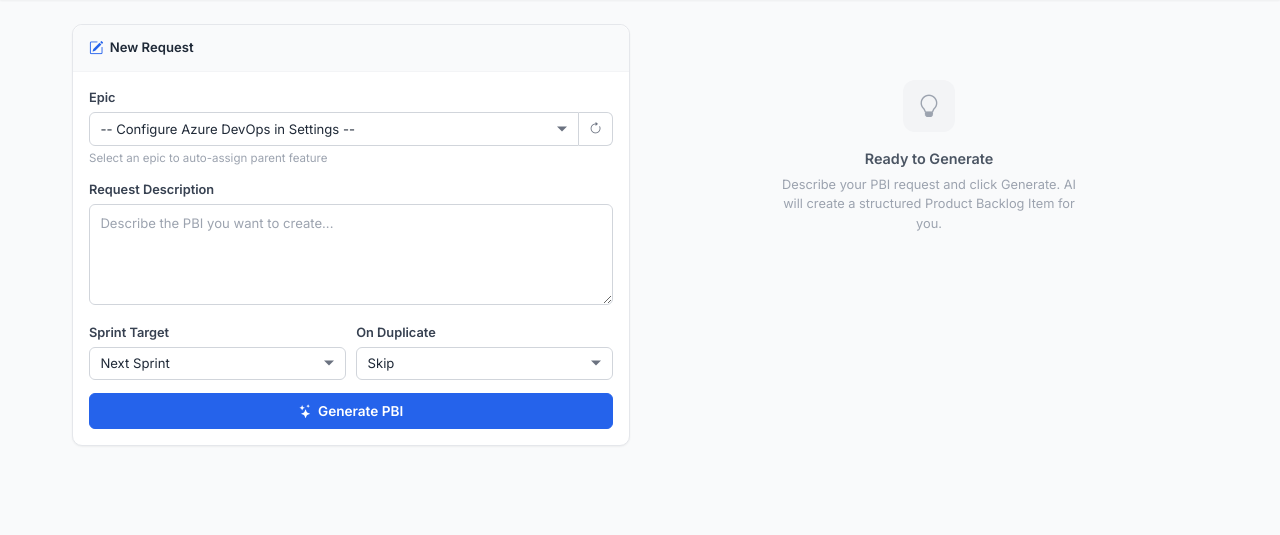
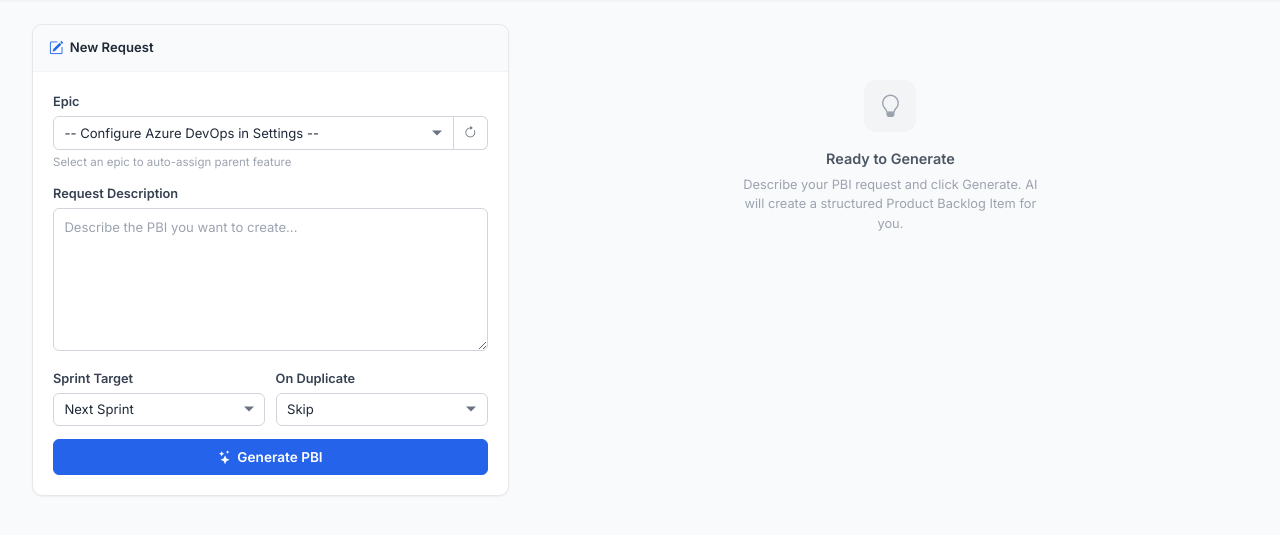
Before and after one commit to damhau/pbi_generator, a Flask app: page / in a window 1280 px wide. Shown: the part 48-583 px from the top of the page. Run offline with Flask 3, Linux system fonts and the light colour scheme; the visitor is signed in with stand-in values (Sample User, id 1); data comes from the database, SQL or seed files in the repository.

Commit message:
improve layout: wider cards, more height, better grid ratio

```diff
--- a/static/css/style.css
+++ b/static/css/style.css
@@ -64,7 +64,7 @@ a:hover { color: var(--blue-700); text-decoration: underline; }
 
 /* ── Layout ─────────────────────────────────────────────── */
 main.pbi-main {
-  max-width: 1200px;
+  max-width: 1400px;
   margin: 0 auto;
   padding: 1.5rem 2rem;
 }
@@ -244,8 +244,6 @@ main.pbi-main {
   border: 1px solid var(--gray-200);
   border-radius: var(--radius-lg);
   box-shadow: var(--shadow-sm);
-  max-height: 600px;
-  overflow-y: auto;
 }
 
 .pbi-card__header {
@@ -274,7 +272,7 @@ main.pbi-main {
 }
 
 .pbi-card__body {
-  padding: 1rem;
+  padding: 1.25rem;
 }
 
 .pbi-card__footer {
@@ -333,7 +331,7 @@ main.pbi-main {
 
 .pbi-textarea {
   resize: vertical;
-  min-height: 80px;
+  min-height: 100px;
   line-height: 1.6;
 }
 
@@ -474,8 +472,8 @@ main.pbi-main {
 /* ── Two-column Layout (Index) ──────────────────────────── */
 .pbi-grid {
   display: grid;
-  grid-template-columns: 1fr 1fr;
-  gap: 1.25rem;
+  grid-template-columns: 2fr 3fr;
+  gap: 1.5rem;
   align-items: start;
 }
 
--- a/templates/index.html
+++ b/templates/index.html
@@ -28,7 +28,7 @@
 
                     <div class="pbi-field">
                         <label for="pbiRequest" class="pbi-label">Request Description</label>
-                        <textarea id="pbiRequest" class="pbi-textarea" rows="4" placeholder="Describe the PBI you want to create..." required></textarea>
+                        <textarea id="pbiRequest" class="pbi-textarea" rows="6" placeholder="Describe the PBI you want to create..." required></textarea>
                     </div>
 
                     <div class="pbi-row pbi-row--2 pbi-field">
```
